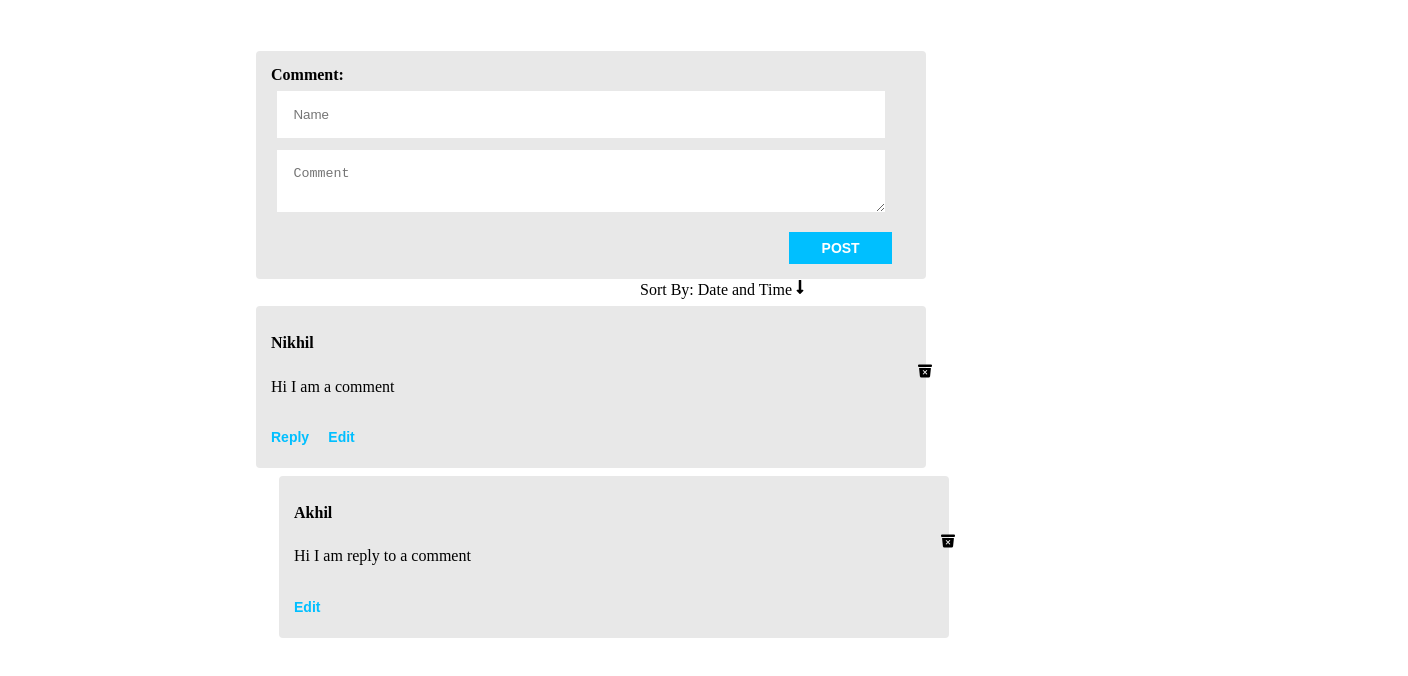
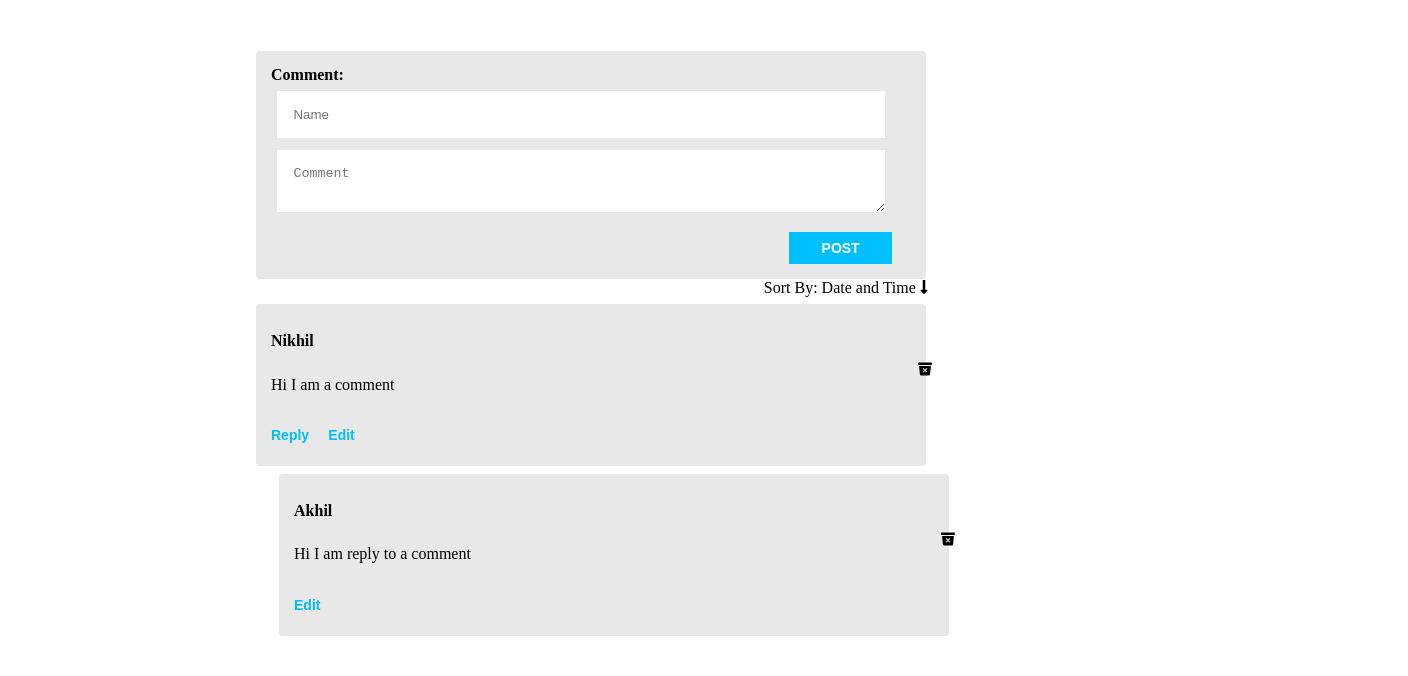
Before and after one commit to nikhilgvpce/comment-section, a React (Vite) app: page / in a window 1280 px wide. Shown: the top 676 px of the page, 1408 px wide, since content can reach past the window. Built offline with nearby package versions, Linux system fonts and the light colour scheme.

Commit message:
Fixes positining of Sort section

```diff
--- a/src/Sort/Sort.css
+++ b/src/Sort/Sort.css
@@ -1,5 +1,8 @@
 
 .sort {
-    position: relative;
-    left: 50%;
+    cursor: pointer;
+    display: flex;
+    justify-content: right;
+    margin-right: 12%;
+
 }
```
